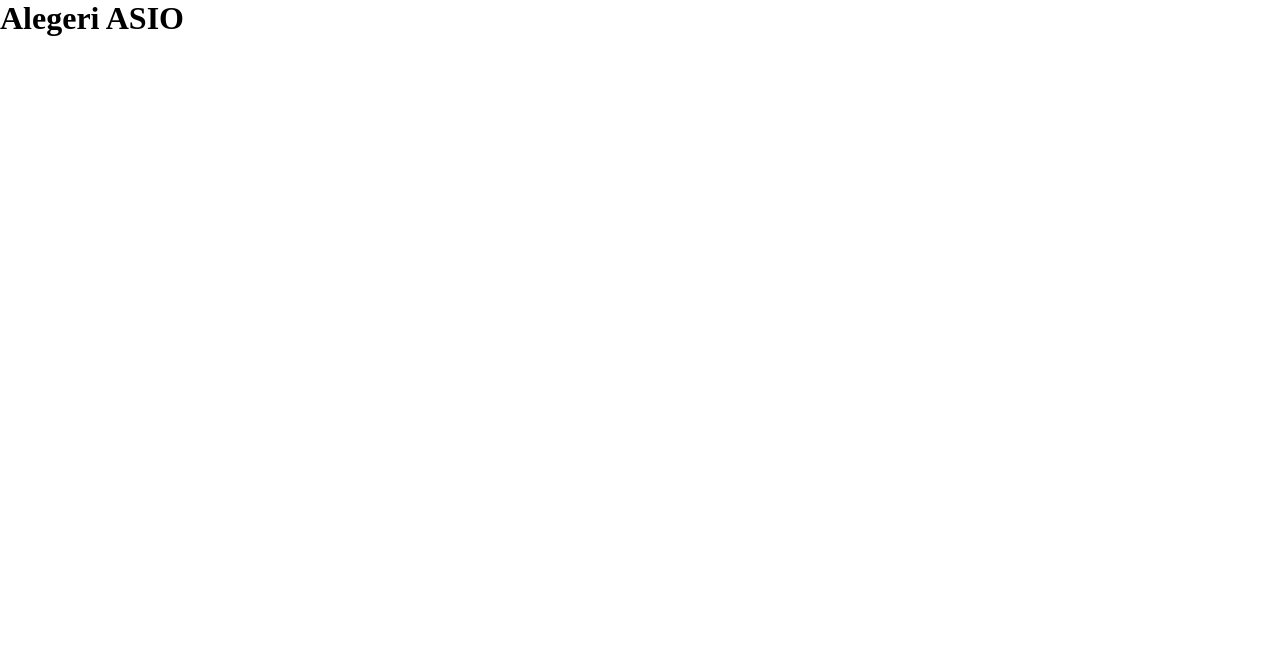
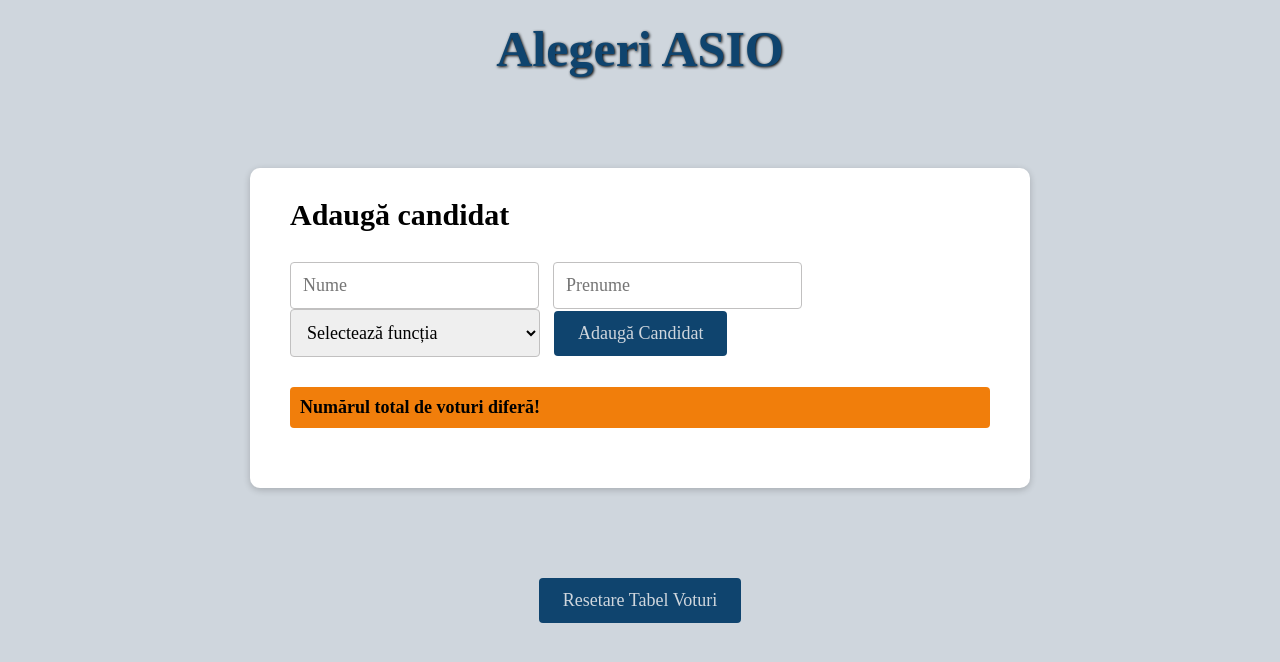
Before and after one commit to fioip/AlegeriASIO, a plain HTML site: page index.html in a window 1280 px wide. Drawn offline with Linux system fonts and the light colour scheme.

Commit message:
html and css on principal table done

```diff
--- a/index.html
+++ b/index.html
@@ -1,17 +1,51 @@
 <!DOCTYPE html>
 <html lang="en">
-<head>
-    <meta charset="UTF-8">
-    <meta name="viewport" content="width=device-width, initial-scale=1.0">
+  <head>
+    <meta charset="UTF-8" />
+    <meta name="viewport" content="width=device-width, initial-scale=1.0" />
 
-    <link rel="stylesheet" href="styles.css">
+    <link rel="stylesheet" href="styles.css" />
 
     <title>Alegeri ASIO</title>
+  </head>
 
-</head>
-<body>
-    <h1>Alegeri ASIO</h1>
+  <body>
+    <h1 id="title">Alegeri ASIO</h1>
+
+    <div id="box">
+      <p id="sub-title">Adaugă candidat</p>
+      <form>
+        <div class="grup">
+          <input type="text" placeholder="Nume" required />
+          <input type="text" placeholder="Prenume" required />
+
+          <select name="functie" id="functie" required>
+            <option value="">Selectează funcția</option>
+            <option value="presedinte">Președinte</option>
+            <option value="vicepresedinte-interne">Vicepreședinte Interne</option>
+            <option value="vicepresedinte-externe">Vicepreședinte Externe</option>
+            <option value="secretar-general">Secretar General</option>
+            <option value="director-general">Director General</option>
+            <option value="trezorier">Trezorier</option>
+            <option value="director-fundraising">Director Fundraising</option>
+            <option value="director-imagine">Director Imagine</option>
+            <option value="director-hr">Director HR</option>
+            <option value="director-proiecte">Director Proiecte</option>
+            <option value="director-alumni">Director Alumni</option>
+          </select>
+
+          <button type="submit" class="btn">Adaugă Candidat</button>
+        </div>
+      </form>
+
+      <div class="card">
+        <p class="error-msg">Numărul total de voturi diferă!</p>
+        <div></div>
+      </div>
+    </div>
+
+    <button type="submit" class="btn-reset">Resetare Tabel Voturi</button>
 
     <script src="index.js"></script>
-</body>
+  </body>
 </html>
--- a/styles.css
+++ b/styles.css
@@ -7,3 +7,110 @@
   html {
     height: 100%;
   }
+
+  body{
+    background-color: #cfd6dd;
+    display: flex;
+    flex-direction: column;
+    justify-content: center;
+    align-items: center;
+  }
+
+  #title{
+    margin-top: 20px;
+    color: #0f446e;
+    display: flex;
+    justify-content: center;
+    align-items: center;
+    font-size: 50px;
+    font-weight: bold;
+    text-shadow: 1px 1px 3px  black;
+  }
+
+  #box{
+    background-color: white;
+    display: flex;
+    flex-direction: column;
+    gap: 30px;
+    padding: 30px 40px;
+    margin: 90px 250px;
+    border-radius: 10px;
+    box-shadow: 0 2px 7px 0 rgba(0, 0, 0, 0.2);
+    padding-bottom: 60px;
+  }
+
+  #sub-title{
+    font-size: 30px;
+    font-weight: bold;
+  }
+
+  #grup{
+    display: flex;
+    flex-wrap: wrap;
+    gap: 16px;
+  }
+
+  form input{
+    font-size: 18px;
+    padding: 12px;
+    border-radius: 4px;
+    border: 1px solid rgb(193, 192, 192);
+    margin-right: 10px;
+    outline: none;
+  }
+
+  #functie{
+    font-size: 18px;
+    border-radius: 4px;
+    border: 1px solid rgb(193, 192, 192);
+    margin-right: 10px;
+    outline: none;
+    flex: 1;
+    min-width: 250px;
+    transition: border 0.3s;
+    padding: 12px;
+    cursor: pointer;
+  }
+
+  .btn{
+    font-size: 18px;
+    padding: 12px 24px;
+    border-radius: 4px;
+    background-color: #0f446e;
+    color: #cfd6dd;
+    cursor: pointer;
+    transition: background-color 0.5s;
+    border: none;
+  }
+
+  .btn:hover{
+    background-color: #1967a7;
+    transition: background-color 0.5s;
+  }
+
+  .card{
+    background-color: #f17e0b;
+    padding: 10px;
+    border-radius: 4px;
+  }
+
+  .error-msg{
+    font-size: 18px;
+    font-weight: bold;
+  }
+
+  .btn-reset{
+    font-size: 18px;
+    padding: 12px 24px;
+    border-radius: 4px;
+    background-color: #0f446e;
+    color: #cfd6dd;
+    cursor: pointer;
+    transition: background-color 0.5s;
+    border: none;
+  }
+
+  .btn-reset:hover{
+    background-color: #1967a7;
+    transition: background-color 0.5s;
+  }
```
